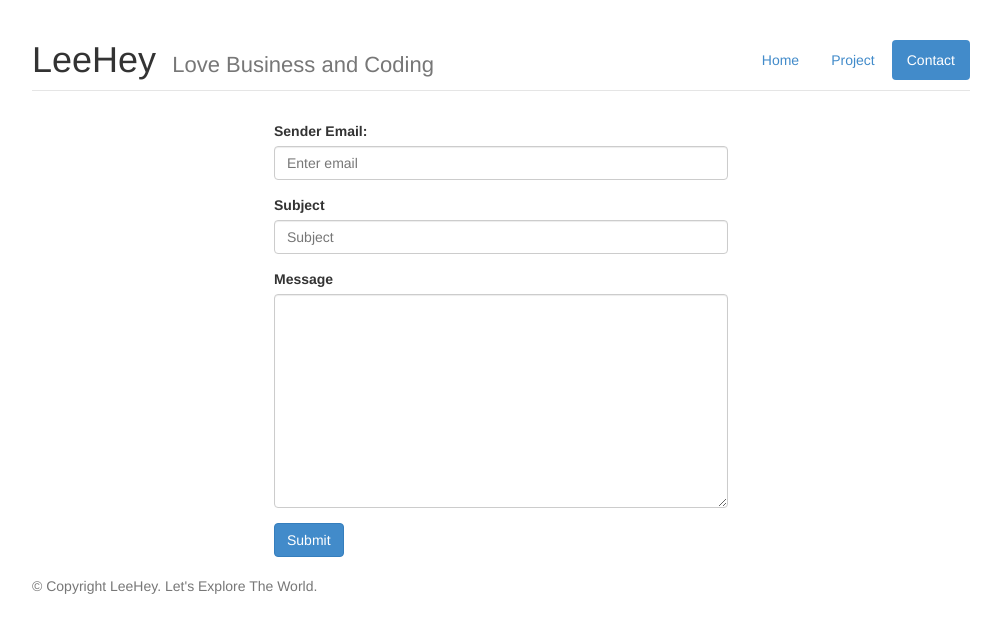
After one commit to lcxfs1991/leehey-homepage-django, a Django app: page /contact/ in a window 1280 px wide. The commit adds this page. Shown: the top 633 px of the page, without its empty margins (139-1140 px from the left). Run offline with Django 3.2, Linux system fonts and the light colour scheme; some libraries are stand-ins or nearby versions.

Commit message:
contact form
contact form

```diff
--- /dev/null
+++ b/homepage/helper/form_helper.py
@@ -0,0 +1,6 @@
+from django import forms
+
+class ContactForm(forms.Form):
+    sender=forms.EmailField()
+    subject=forms.CharField(max_length=100)
+    message=forms.CharField(max_length=400)
--- /dev/null
+++ b/homepage/templates/homepage/contact.html
@@ -0,0 +1,39 @@
+{% extends "homepage/layout.html" %}
+{% load staticfiles %}
+
+	{% block content %}
+
+
+      <div class="row">
+        <div class="col-lg-3"></div>
+
+        <div class="col-lg-6">
+      		<form role="form" action="{% url 'contact'%}" method="POST">
+            {% csrf_token %}
+            <div class="form-group fieldWrapper">
+              <label for="id_sender">Sender Email:</label>
+              <input type="email" class="form-control" name="sender" id="id_sender" placeholder="Enter email">
+              <p>{{ contactForm.sender.errors }}</p>
+            </div>
+            <div class="form-group fieldWrapper">
+              <label for="id_subject">Subject</label>
+              <input type="text" class="form-control" name="subject" id="id_subject" placeholder="Subject" >
+              <p>{{ contactForm.subject.errors }}</p>
+            </div>
+            <div class="form-group fieldWrapper">
+              <label for="id_message">Message</label>
+              <textarea name="message" id="id_message" class="form-control" rows="10"></textarea>
+              <p>{{ contactForm.message.errors }}</p>
+            </div>
+            {% if emailResult %}
+              <p>{{emailResult}}</p>
+            {% endif %}
+            <button type="submit" class="btn btn-default btn-primary">Submit</button>
+          </form>
+
+      	</div>
+      </div>
+
+      <div class="col-lg-3"></div>
+
+  {% endblock %}
--- a/homepage/templates/homepage/layout.html
+++ b/homepage/templates/homepage/layout.html
@@ -21,8 +21,23 @@
 </head>
 
 <body>
+	<div class="container">
+      <div class="header">
+        <ul class="nav nav-pills pull-right">
+          <li {% if menu == 'home'%} class="active" {% endif %}><a href="{%url 'index' %}">Home</a></li>
+          <li {% if menu == 'project'%} class="active" {% endif %}><a href="#">Project</a></li>
+          <li {% if menu == 'contact'%} class="active" {% endif %}><a href="{% url 'contact'%}">Contact</a></li>
+        </ul>
+        <h1>LeeHey<span class="text-muted website-subtitle"> Love Business and Coding</span></h1>
+      </div>
 
 	 {% block content %}{% endblock %}
+
+	 <div class="footer">
+        <p>© Copyright LeeHey. Let's Explore The World.</p>
+      </div>
+
+    </div>
 
 </body>
 
--- a/homepage/urls.py
+++ b/homepage/urls.py
@@ -10,5 +10,6 @@ urlpatterns = patterns('',
     # url(r'^$', 'homepage.views.home', name='home'),
     # url(r'^blog/', include('blog.urls')),
     url(r'^$', views.index, name='index'),
+    url(r'^contact/$', views.contact, name='contact'),
     url(r'^admin/', include(admin.site.urls)),
 )
--- a/homepage/views.py
+++ b/homepage/views.py
@@ -1,6 +1,8 @@
 from django.http import HttpResponse
 from django.template import RequestContext, loader
 from homepage.models import Article
+from homepage.helper.form_helper import ContactForm
+from django.core.mail import send_mail
 
 def index(request):
 	article_list=Article.objects.exclude(main_title='About Me')
@@ -8,8 +10,43 @@ def index(request):
 
 	template=loader.get_template('homepage/index.html')
 	context=RequestContext(request, {
-	        'article_list': article_list,
-	        'about_me': about_me,
-			})
+		'article_list': article_list,
+		'about_me': about_me,
+		'menu': 'home',
+	})
+	return HttpResponse(template.render(context))
 
-    	return HttpResponse(template.render(context))
+def contact(request):
+
+	#form loader
+	emailResult = ""
+
+	if request.method == 'POST':
+
+		contactForm = ContactForm(request.POST)
+
+		if contactForm.is_valid():
+		    subject = contactForm.cleaned_data['subject']
+		    message = contactForm.cleaned_data['message']
+		    sender = contactForm.cleaned_data['sender']
+		    recipients = ['lcxfs1991@gmail.com']
+
+		    if send_mail(subject, message, sender, recipients, fail_silently=False):
+		    	emailResult = "Your message has been successfully sent to me! Thank you!"
+		    else:
+		    	emailResult = "Your message fails to be sent!"
+
+		else:
+			emailResult = "Your submit information has not been completed"
+	else:
+		contactForm = ContactForm()
+
+	#template loader
+	template=loader.get_template('homepage/contact.html')
+	context=RequestContext(request, {
+		'menu': 'contact',
+		'contactForm': contactForm,
+		'emailResult': emailResult,
+	})
+
+	return HttpResponse(template.render(context))
```
Also changed, not shown: homepage/settings.py (+9 -0 lines), homepage/templates/homepage/index.html (+2 -14 lines), homepage/helper/__init__.py (added), 5 other files.
